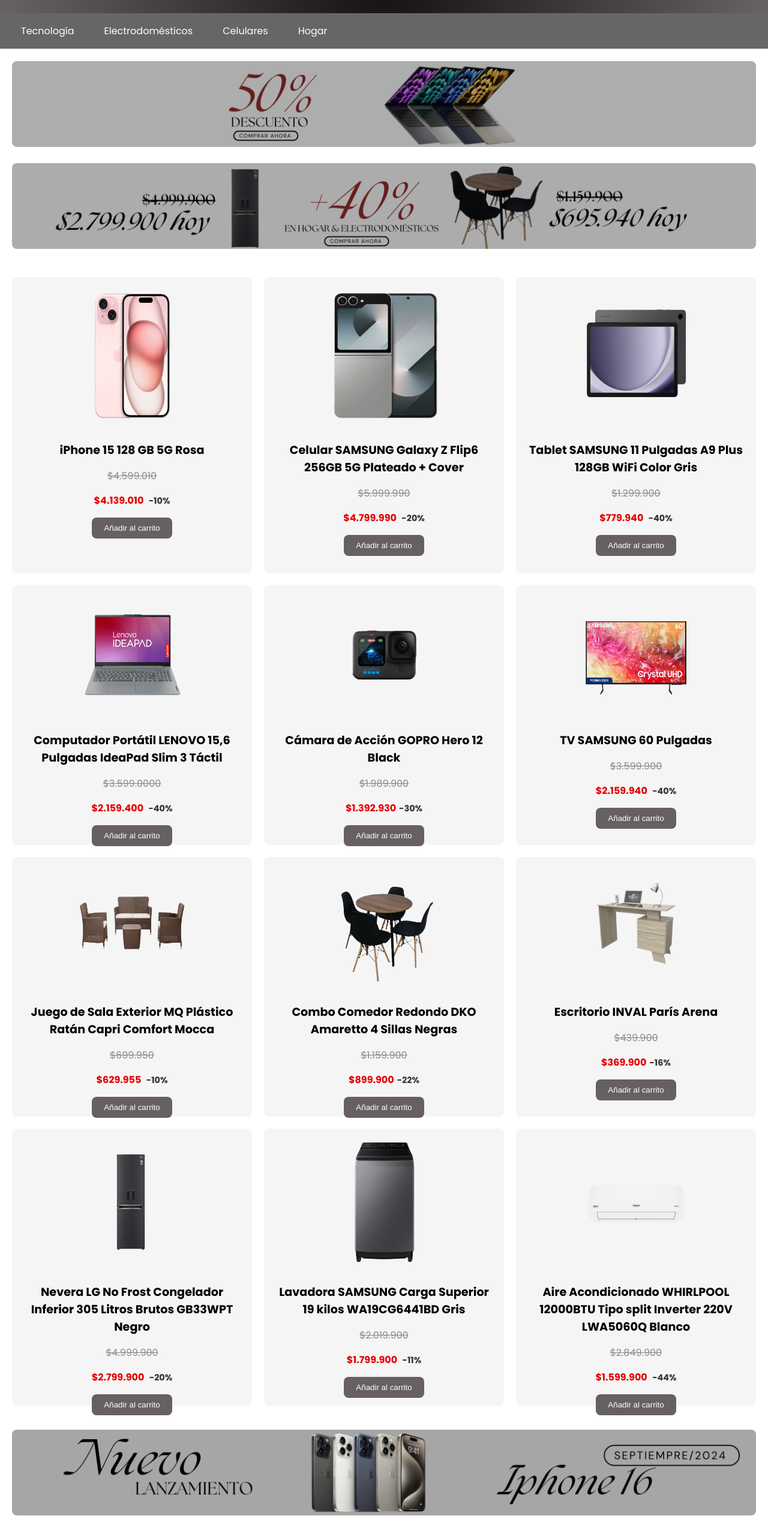
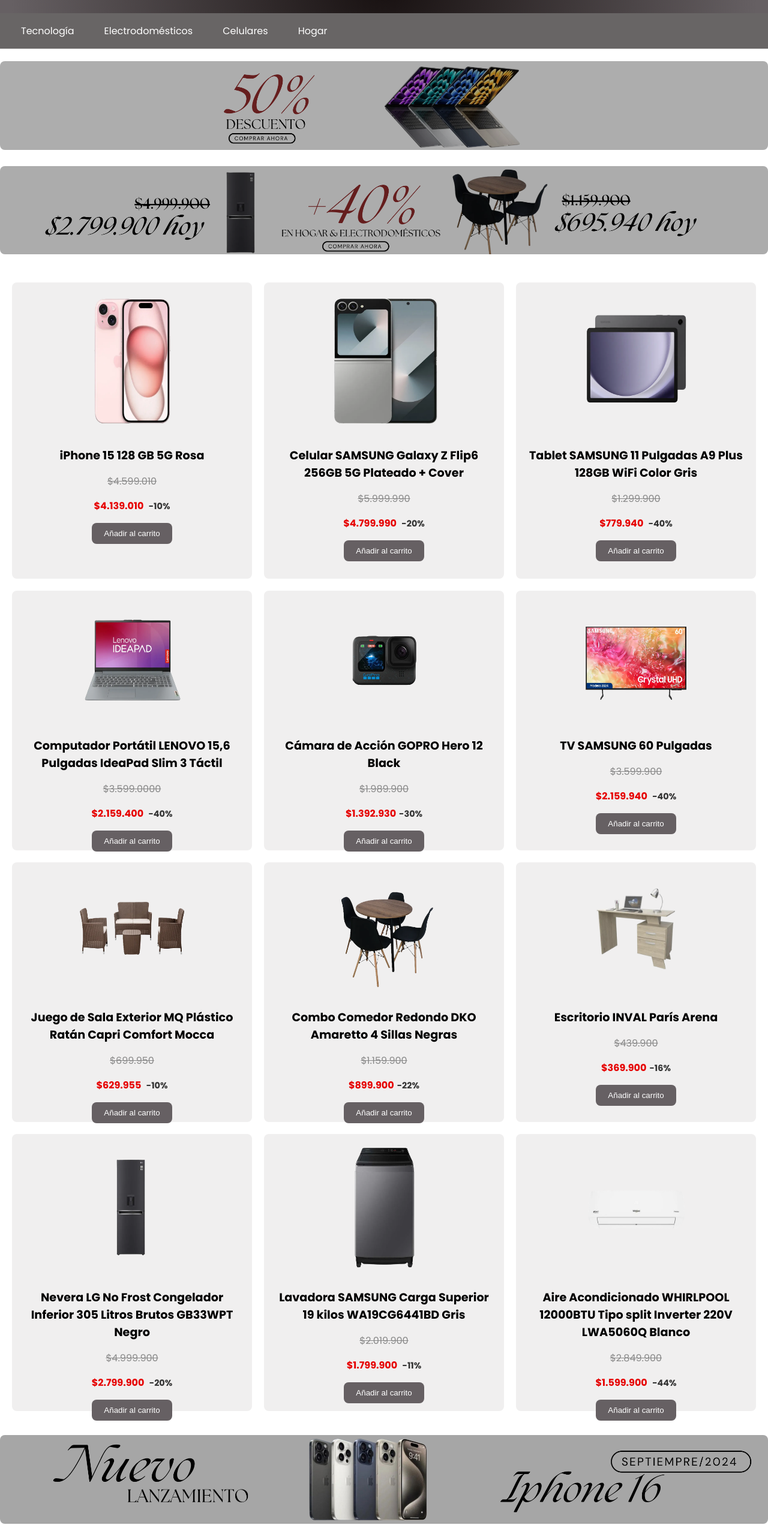
Before and after one commit to G5-APOLLO/WEB-FE-HTML-CSS-PRJ1-APOLLO, a plain HTML site: page index.html in a window 1280 px wide. Shown: the part 78-2621 px from the top of the page at 60% size. Drawn offline with Linux system fonts and the light colour scheme.

Commit message:
fix(UH2001): Update styles for product images, featured products, and banner

```diff
--- a/styles.css
+++ b/styles.css
@@ -24,7 +24,7 @@ header {
     padding: 15px 40px;
     font-size: 1em;
     border: 1px solid #ccc;
-    border-radius: 15px 0 0 15px ;
+    border-radius: 15px 0 0 15px;
     background-color: #413b3c;
     color: #ffffff;
 }
@@ -65,7 +65,8 @@ header {
     border-bottom: 1px solid #ddd;
     display: flex;
     align-items: center;
-    padding-left: 20px; /* Align with logo margin */
+    padding-left: 20px;
+    /* Align with logo margin */
     box-sizing: border-box;
 }
 
@@ -104,7 +105,7 @@ header {
     list-style-type: none;
     padding: 0;
     margin: 0;
-    box-shadow: 0px 8px 16px rgba(0,0,0,0.2);
+    box-shadow: 0px 8px 16px rgba(0, 0, 0, 0.2);
 }
 
 .submenu li a {
@@ -115,8 +116,8 @@ header {
 }
 
 .submenu li a.active {
-   text-decoration: underline;
-   color: #474747;
+    text-decoration: underline;
+    color: #474747;
 }
 
 .submenu li a:hover {
@@ -150,7 +151,8 @@ footer {
     margin: 0;
 }
 
-.footer-social a, .footer-payment img {
+.footer-social a,
+.footer-payment img {
     margin: 0 10px;
 }
 
@@ -178,7 +180,8 @@ footer {
 }
 
 .site-map a.disabled {
-    color: #777777; /* Gray color for disabled links */
+    color: #777777;
+    /* Gray color for disabled links */
     pointer-events: none;
 }
 
@@ -254,6 +257,7 @@ footer {
         width: 25px;
         height: 25px;
     }
+
     .footer-info p {
         font-size: 0.8em;
     }
@@ -379,7 +383,7 @@ main {
 }
 
 .checkout-btn {
-    background-color:#36382E;
+    background-color: #36382E;
     color: white;
     width: 100%;
     padding: 15px;
@@ -449,14 +453,15 @@ main {
     flex-direction: column;
     gap: 20px;
     margin-bottom: 40px;
-
+    margin-left: calc(-20px);
+    width: calc(100% + 40px);
 }
 
 .promo-image img {
     width: 100%;
-    height: 5%;
-    /* Ajuste de la altura a un valor más pequeño */
+    height: auto;
     border-radius: 8px;
+    object-fit: cover;
 }
 
 .featured-products {
@@ -467,7 +472,7 @@ main {
 }
 
 .product-box {
-    background-color: #f5f5f5;
+    background-color: #f0efef;
     padding: 15px;
     text-align: center;
     border-radius: 8px;
@@ -523,10 +528,16 @@ main {
 
 .banner {
     margin-top: 40px;
+    display: flex;
+    flex-direction: column;
+    gap: 20px;
+    margin-left: calc(-20px);
+    width: calc(100% + 40px);
 }
 
 .banner img {
     width: 100%;
+    height: auto;
     border-radius: 8px;
 }
 
@@ -534,6 +545,7 @@ main {
 
 /* Media Query para dispositivos móviles */
 @media (max-width: 768px) {
+
     .featured-products {
         grid-template-columns: repeat(2, 1fr);
     }
```
